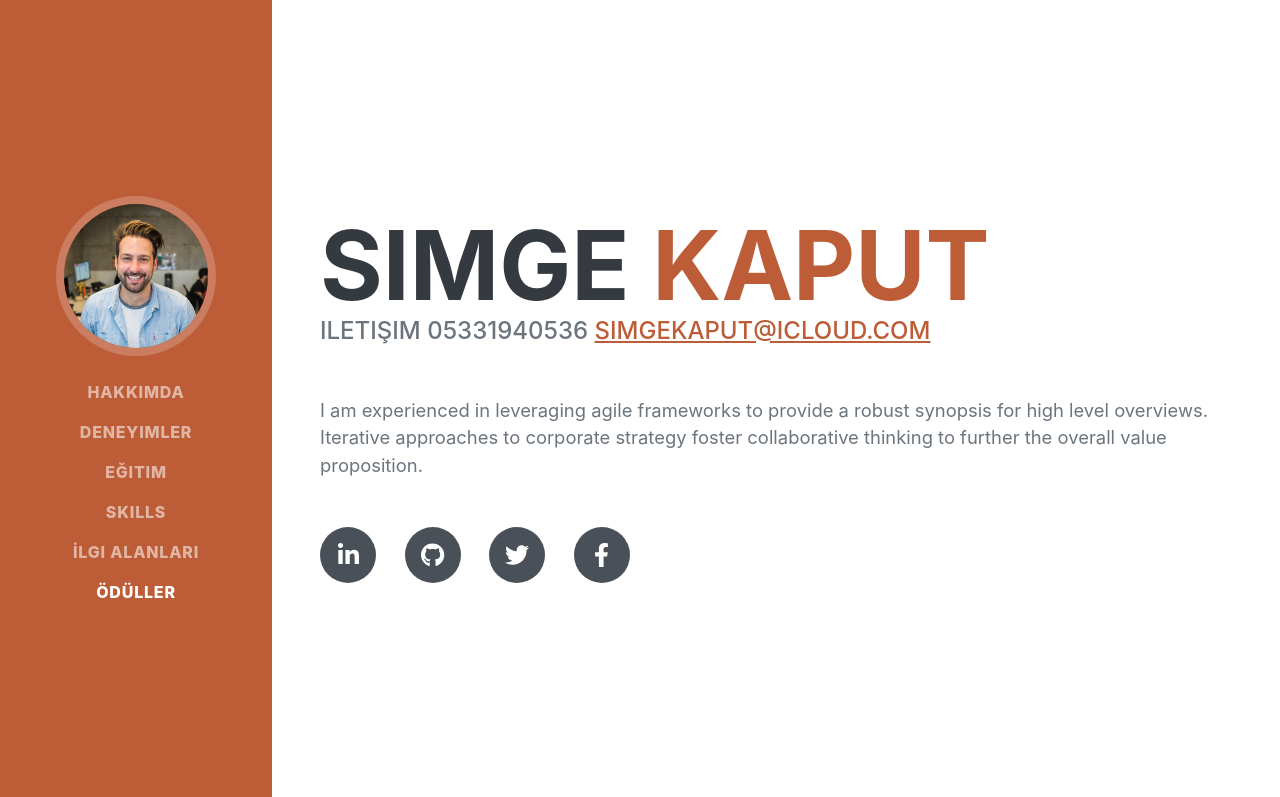
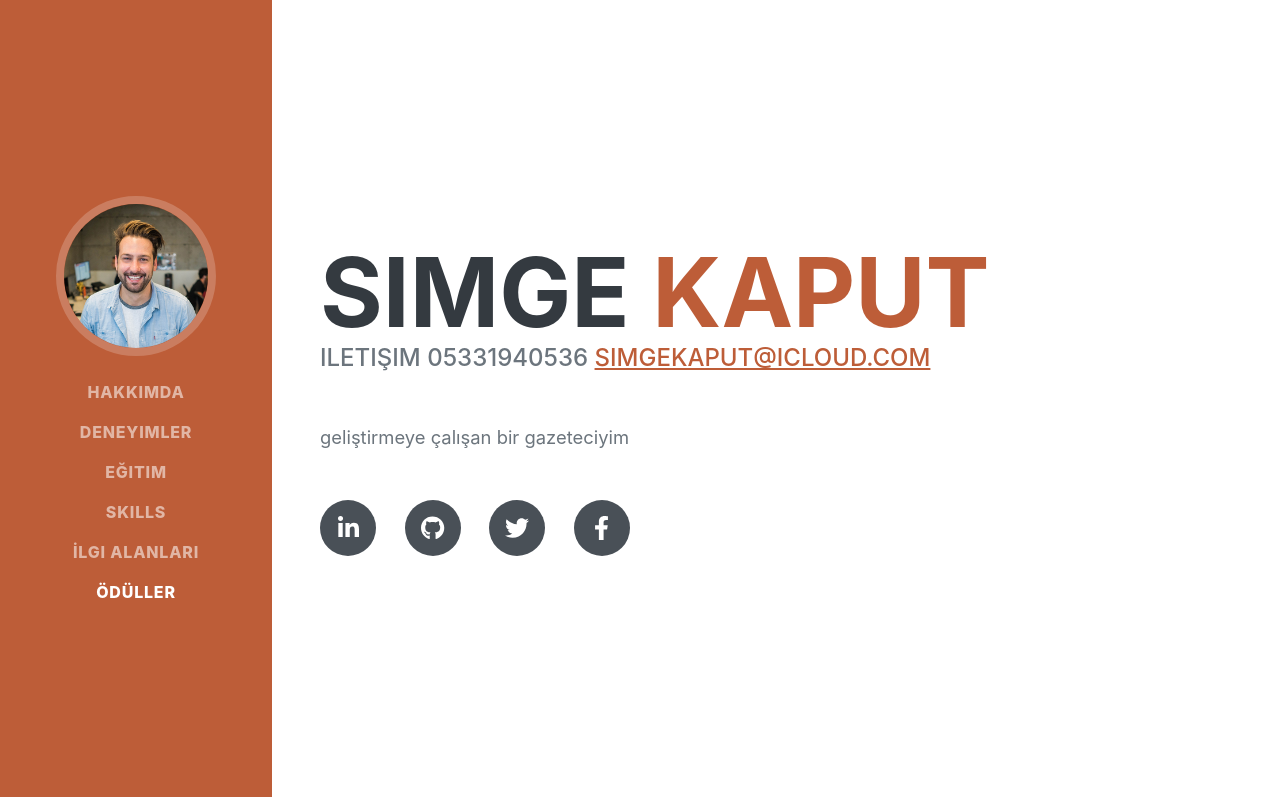
Before and after one commit to simgekaput/ben, a plain HTML site: page index.html in a window 1280 px wide. Shown: the top 797 px of the page. Drawn offline with nearby package versions, Linux system fonts and the light colour scheme; a web font is replaced by a local one.

Commit message:
Update index.html

```diff
--- a/index.html
+++ b/index.html
@@ -47,7 +47,7 @@
                         iletişim 05331940536
                         <a href="mailto:simgekaput@icloud.com">simgekaput@icloud.com</a>
                     </div>
-                    <p class="lead mb-5">I am experienced in leveraging agile frameworks to provide a robust synopsis for high level overviews. Iterative approaches to corporate strategy foster collaborative thinking to further the overall value proposition.</p>
+                    <p class="lead mb-5">   geliştirmeye çalışan bir gazeteciyim
                     <div class="social-icons">
                         <a class="social-icon" href="#!"><i class="fab fa-linkedin-in"></i></a>
                         <a class="social-icon" href="#!"><i class="fab fa-github"></i></a>
```
